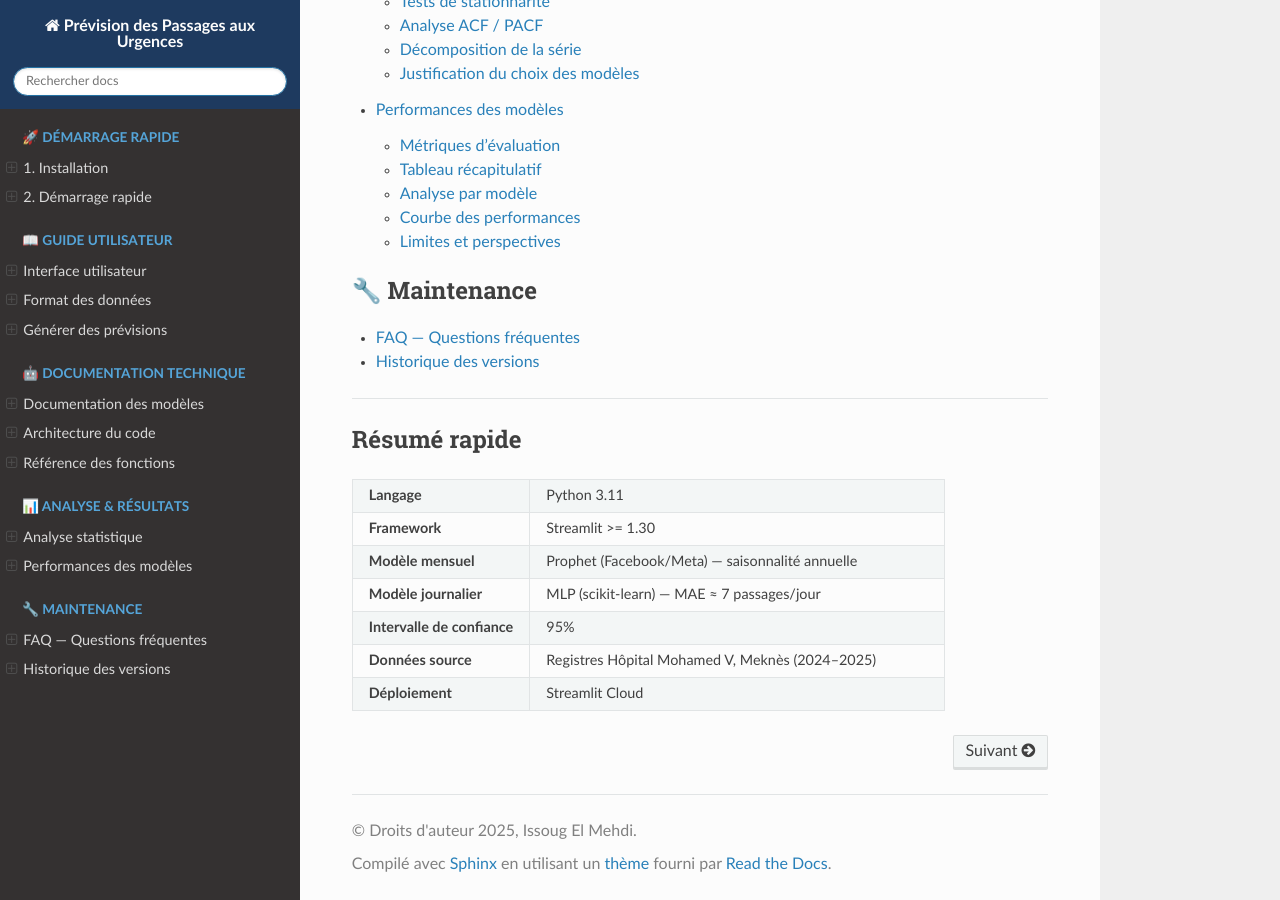
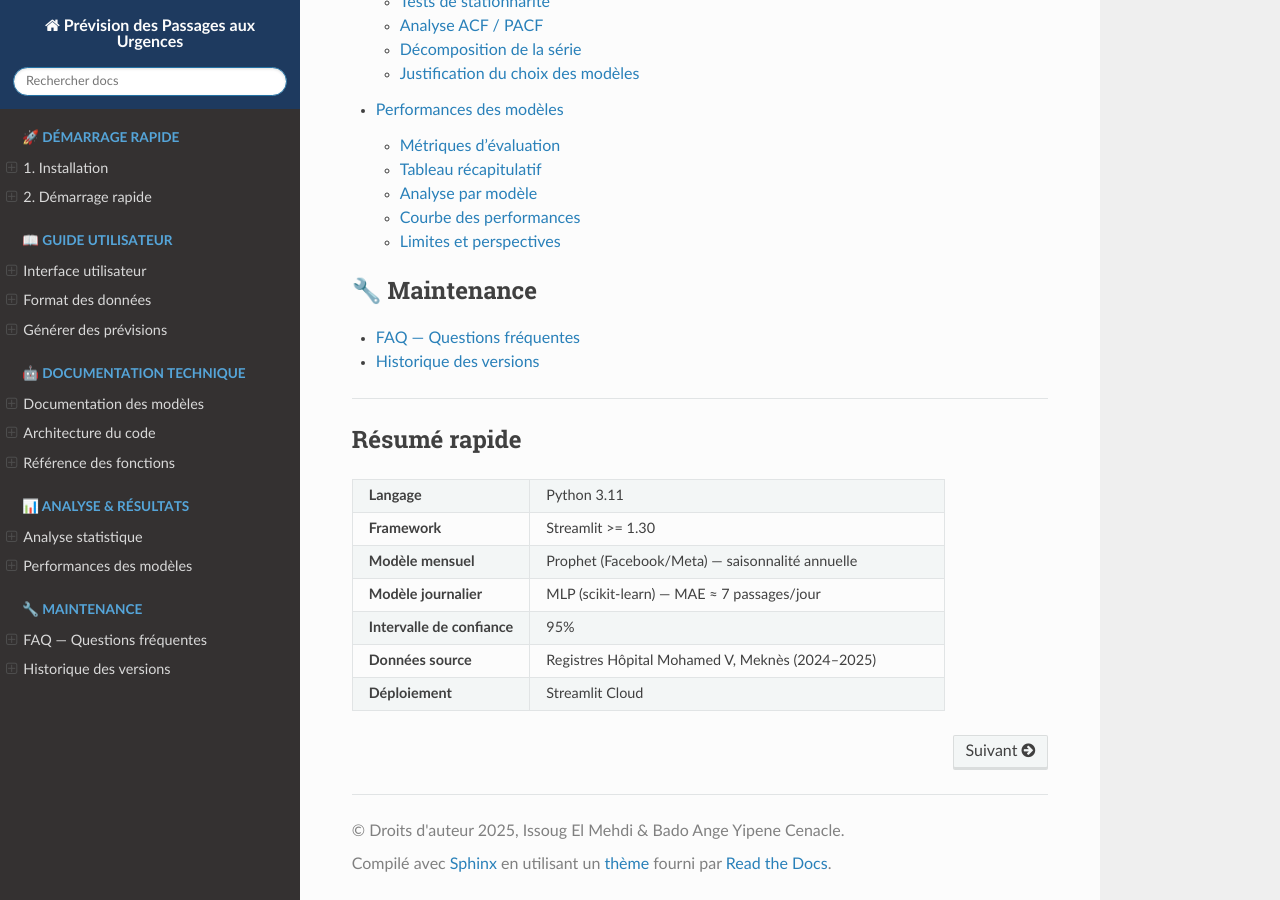
Before and after one commit to issougmehdi75-alt/Prediction_PassageAuxUrgences, a Sphinx documentation site: the page built from docs/source/index.rst, in a window 1280 px wide and 900 px high, scrolled down 2219 px. Built offline with Sphinx 7.4.7 and the Read the Docs theme 3.1.0, drawn with Linux system fonts in a browser that asks for light colours.

Commit message:
Update author and copyright information
.

```diff
--- a/docs/source/conf.py
+++ b/docs/source/conf.py
@@ -6,8 +6,8 @@
 
 # -- Project information -----------------------------------------------------
 project = 'Prévision des Passages aux Urgences'
-copyright = '2025, Issoug El Mehdi'
-author = 'Issoug El Mehdi'
+copyright = '2025, Issoug El Mehdi & Bado Ange Yipene Cenacle'
+author = 'Issoug El Mehdi & Bado Ange Yipene Cenacle'
 release = '1.0.0'
 
 # -- General configuration ---------------------------------------------------
```
